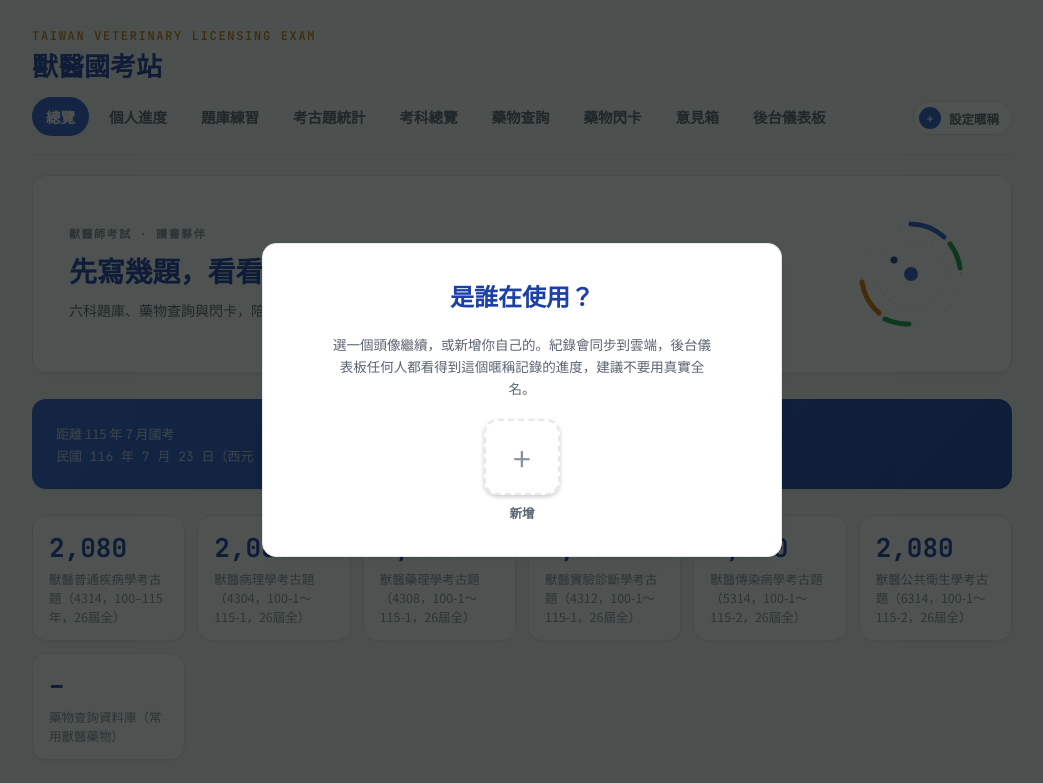
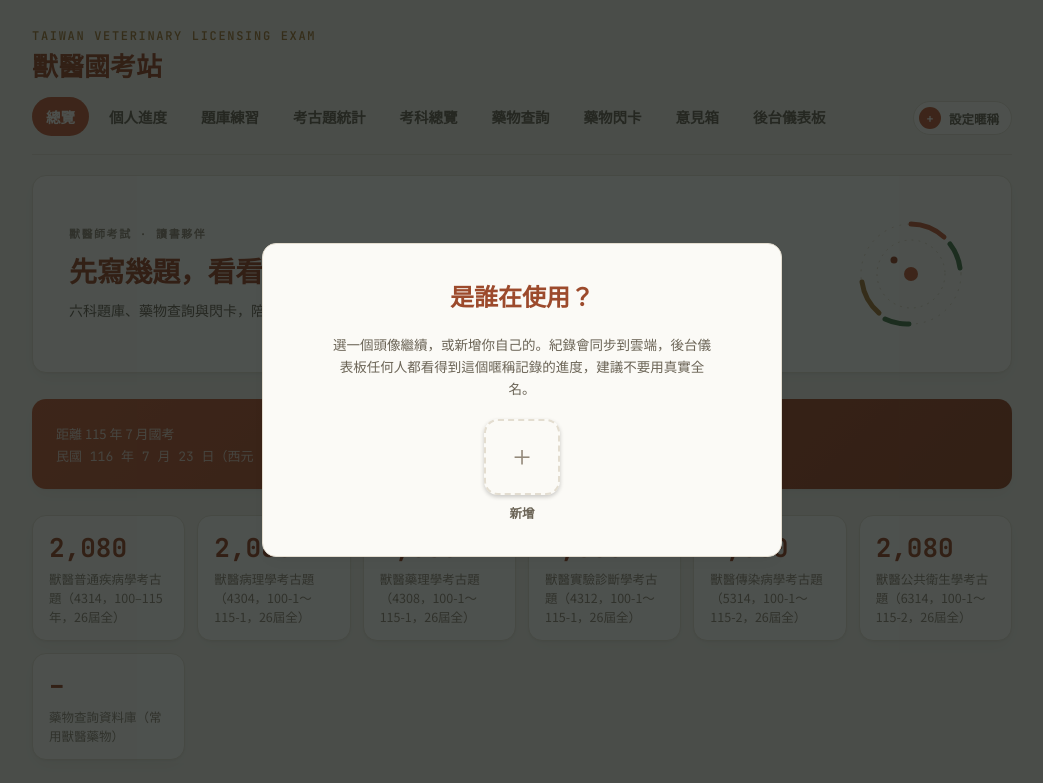
Before and after one commit to lilililiannnn/aegis-of-noesis, a plain HTML site: page index.html in a window 1280 px wide. Shown: the top 783 px of the page, without its empty margins (118-1161 px from the left). Drawn offline with Linux system fonts and the light colour scheme.

Commit message:
Restyle to Claude brand palette (warm cream + clay orange, serif headings)
Co-Authored-By: Claude Sonnet 5 <noreply@anthropic.com>

```diff
--- a/index.html
+++ b/index.html
@@ -6,24 +6,24 @@
 <link href="https://fonts.googleapis.com/css2?family=Noto+Serif+TC:wght@500;600;700;900&family=Noto+Sans+TC:wght@400;500;600;700&family=JetBrains+Mono:wght@400;500;600;700&display=swap" rel="stylesheet">
 <style>
 :root{
-  --paper:#f6f7f9;
-  --paper-raised:#ffffff;
-  --ink:#1a1d23;
-  --ink-dim:#5a6472;
-  --ink-faint:#8891a0;
-  --line:#e4e7ec;
-  --line-soft:#eef0f3;
-  --pine:#2f5fd6;
-  --pine-strong:#1d3fa8;
-  --pine-tint:#eaf1fd;
-  --amber:#c47a12;
-  --amber-tint:#faecd4;
-  --good:#16a34a;
-  --good-tint:#e8f8ee;
-  --bad:#dc2626;
-  --bad-tint:#fdeaea;
-  --unsure:#d97706;
-  --unsure-tint:#fdf1dc;
+  --paper:#f0eee6;
+  --paper-raised:#fbfaf6;
+  --ink:#3d3929;
+  --ink-dim:#6b6456;
+  --ink-faint:#93897a;
+  --line:#e3ddd0;
+  --line-soft:#ebe6da;
+  --pine:#c15f3c;
+  --pine-strong:#9c4a2c;
+  --pine-tint:#f5e6dd;
+  --amber:#a67c3d;
+  --amber-tint:#f1e6d2;
+  --good:#4b7a51;
+  --good-tint:#e6efe3;
+  --bad:#b23b3b;
+  --bad-tint:#f7e2df;
+  --unsure:#b08a1f;
+  --unsure-tint:#f4ecd2;
   /* species accent fills: fixed across themes (used as solid chip/bar
      fills with white text, not as theme-surface text) */
   --sp-canine:#5b64b4;
@@ -35,54 +35,54 @@
   --sp-mixed:#6e7676;
   --shadow: 0 1px 2px rgba(16,24,40,.04), 0 6px 18px -8px rgba(16,24,40,.08);
   --radius: 14px;
-  --font-display:'Noto Sans TC', 'PingFang TC', 'Microsoft JhengHei', sans-serif;
+  --font-display:'Noto Serif TC', 'Songti TC', serif;
   --font-body:'Noto Sans TC', 'PingFang TC', 'Microsoft JhengHei', sans-serif;
   --font-mono:'JetBrains Mono', ui-monospace, 'SFMono-Regular', Menlo, monospace;
   color-scheme: light;
 }
 @media (prefers-color-scheme: dark){
   :root:not([data-theme="light"]){
-    --paper:#0f1115;
-    --paper-raised:#171a20;
-    --ink:#e7e9ec;
-    --ink-dim:#a7afbb;
-    --ink-faint:#747d8a;
-    --line:#262b33;
-    --line-soft:#1c2026;
-    --pine:#5b8def;
-    --pine-strong:#8fb4f5;
-    --pine-tint:#17233a;
-    --amber:#e8a94c;
-    --amber-tint:#352611;
-    --good:#4ade80;
-    --good-tint:#113021;
-    --bad:#f87171;
-    --bad-tint:#3a1b1b;
-    --unsure:#fbbf24;
-    --unsure-tint:#332b12;
+    --paper:#262420;
+    --paper-raised:#302d27;
+    --ink:#f0ece0;
+    --ink-dim:#c4bcac;
+    --ink-faint:#8f8777;
+    --line:#423e35;
+    --line-soft:#332f28;
+    --pine:#e08860;
+    --pine-strong:#f0a885;
+    --pine-tint:#3a2a22;
+    --amber:#d4a860;
+    --amber-tint:#3a3020;
+    --good:#7fb088;
+    --good-tint:#1f3024;
+    --bad:#e08787;
+    --bad-tint:#3a2020;
+    --unsure:#e0c064;
+    --unsure-tint:#382f14;
     --shadow: 0 1px 2px rgba(0,0,0,.3), 0 10px 26px -10px rgba(0,0,0,.5);
     color-scheme: dark;
   }
 }
 :root[data-theme="dark"]{
-  --paper:#0f1115;
-  --paper-raised:#171a20;
-  --ink:#e7e9ec;
-  --ink-dim:#a7afbb;
-  --ink-faint:#747d8a;
-  --line:#262b33;
-  --line-soft:#1c2026;
-  --pine:#5b8def;
-  --pine-strong:#8fb4f5;
-  --pine-tint:#17233a;
-  --amber:#e8a94c;
-  --amber-tint:#352611;
-  --good:#4ade80;
-  --good-tint:#113021;
-  --bad:#f87171;
-  --bad-tint:#3a1b1b;
-  --unsure:#fbbf24;
-  --unsure-tint:#332b12;
+  --paper:#262420;
+  --paper-raised:#302d27;
+  --ink:#f0ece0;
+  --ink-dim:#c4bcac;
+  --ink-faint:#8f8777;
+  --line:#423e35;
+  --line-soft:#332f28;
+  --pine:#e08860;
+  --pine-strong:#f0a885;
+  --pine-tint:#3a2a22;
+  --amber:#d4a860;
+  --amber-tint:#3a3020;
+  --good:#7fb088;
+  --good-tint:#1f3024;
+  --bad:#e08787;
+  --bad-tint:#3a2020;
+  --unsure:#e0c064;
+  --unsure-tint:#382f14;
   --shadow: 0 1px 2px rgba(0,0,0,.3), 0 10px 26px -10px rgba(0,0,0,.5);
   color-scheme: dark;
 }
@@ -652,14 +652,14 @@ table.admin-table td.num{font-family:var(--font-mono);font-variant-numeric:tabul
       <p>六科題庫、藥物查詢與閃卡，陪你一路刷到國考那天。</p>
     </div>
     <svg class="hb-art" width="128" height="128" viewBox="0 0 128 128" fill="none" xmlns="http://www.w3.org/2000/svg" aria-hidden="true">
-      <circle cx="64" cy="64" r="50" stroke="#d7dce3" stroke-width="1" stroke-dasharray="1 7" stroke-linecap="round"/>
-      <circle cx="64" cy="64" r="34" stroke="#d7dce3" stroke-width="1" stroke-dasharray="1 6" stroke-linecap="round"/>
-      <path d="M64 14 A50 50 0 0 1 97 27" stroke="#2f5fd6" stroke-width="5" stroke-linecap="round"/>
-      <path d="M103 34 A50 50 0 0 1 113 58" stroke="#16a34a" stroke-width="5" stroke-linecap="round"/>
-      <path d="M15 72 A50 50 0 0 0 32 103" stroke="#d97706" stroke-width="5" stroke-linecap="round"/>
-      <path d="M38 109 A50 50 0 0 0 62 114" stroke="#16a34a" stroke-width="5" stroke-linecap="round"/>
-      <circle cx="64" cy="64" r="7" fill="#2f5fd6"/>
-      <circle cx="47" cy="50" r="3.5" fill="#1d3fa8"/>
+      <circle cx="64" cy="64" r="50" stroke="#ddd3c0" stroke-width="1" stroke-dasharray="1 7" stroke-linecap="round"/>
+      <circle cx="64" cy="64" r="34" stroke="#ddd3c0" stroke-width="1" stroke-dasharray="1 6" stroke-linecap="round"/>
+      <path d="M64 14 A50 50 0 0 1 97 27" stroke="#c15f3c" stroke-width="5" stroke-linecap="round"/>
+      <path d="M103 34 A50 50 0 0 1 113 58" stroke="#4b7a51" stroke-width="5" stroke-linecap="round"/>
+      <path d="M15 72 A50 50 0 0 0 32 103" stroke="#a67c3d" stroke-width="5" stroke-linecap="round"/>
+      <path d="M38 109 A50 50 0 0 0 62 114" stroke="#4b7a51" stroke-width="5" stroke-linecap="round"/>
+      <circle cx="64" cy="64" r="7" fill="#c15f3c"/>
+      <circle cx="47" cy="50" r="3.5" fill="#9c4a2c"/>
     </svg>
   </div>
 
```
